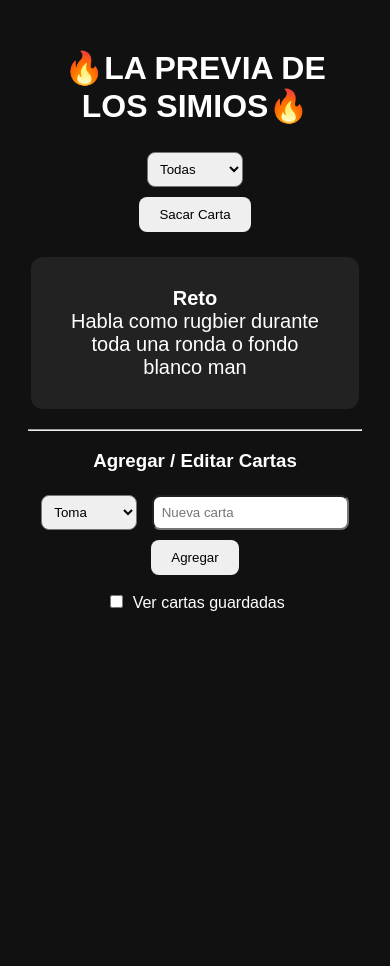
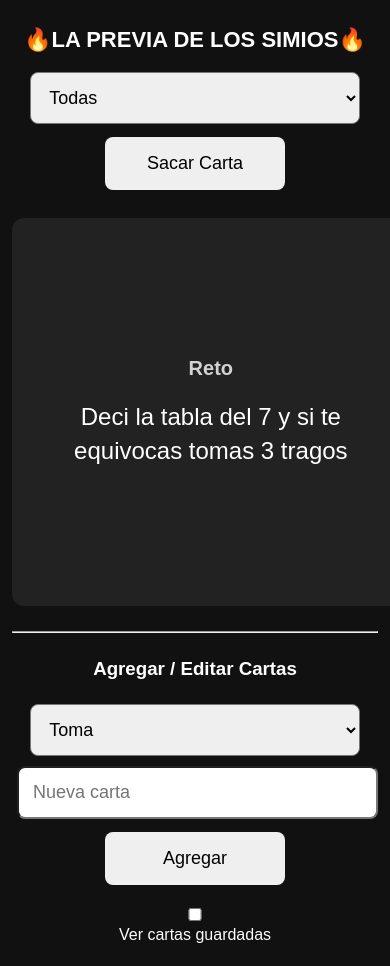
Before and after one commit to joacodapena/Previa_Simios, a plain HTML site: page index.html in a window 390 px wide. Both pictures are taken after a click on the button "Sacar Carta". Before the commit the page ends 844 px from the top, so only its background shows below. Drawn offline with Linux system fonts and the light colour scheme.

Commit message:
Ajustes mobile y funcionamiento

```diff
--- a/index.html
+++ b/index.html
@@ -2,6 +2,7 @@
 <html lang="es">
 <head>
 <meta charset="UTF-8">
+<meta name="viewport" content="width=device-width, initial-scale=1.0">
 <title>Sin Filtro - Juego</title>
 <style>
 body{
@@ -10,13 +11,27 @@ body{
     color:white;
     text-align:center;
     padding:20px;
+    margin:0;
 }
+
+/* BOTONES */
 button{
     padding:10px 20px;
     margin:5px;
     border:none;
     border-radius:8px;
     cursor:pointer;
+    font-size:16px;
+}
+
+/* CARTA */
+.card{
+    background:#222;
+    padding:30px;
+    margin:20px auto;
+    width:80%;
+    border-radius:12px;
+    font-size:20px;
 }
 .card{
     background:#222;
@@ -25,17 +40,89 @@ button{
     width:80%;
     border-radius:12px;
     font-size:20px;
+    min-height:40vh;
+
+    display:flex;
+    flex-direction:column;
+    align-items:center;
+    justify-content:center;
+    gap:10px;
 }
+.card-cat{
+    font-weight:bold;
+    font-size:18px;
+    opacity:0.8;
+    margin-bottom:10px;
+}
+
+.card-text{
+    font-size:22px;
+    line-height:1.4;
+}
+
+
+
+/* INPUTS */
 input,select{
     padding:8px;
     margin:5px;
-    border-radius: 8px;
+    border-radius:8px;
+    font-size:16px;
 }
+
+/* TEXTO CHICO */
 .small{
     font-size:14px;
     opacity:0.7;
 }
+
+/* ===== MOBILE ONLY ===== */
+@media (max-width: 768px){
+    body{
+        padding:12px;
+    }
+
+    h1{
+        font-size:22px;
+    }
+
+    button{
+        width:auto;
+        min-width:180px;
+        padding:16px 28px;
+        font-size:18px;
+        margin:8px auto;
+        display:inline-block;
+    }
+
+    select, input{
+        width:90%;
+        padding:14px;
+        font-size:18px;
+    }
+
+    .card{
+        width:95%;
+        padding:25px;
+        font-size:22px;
+    }
+
+    .card-cat{
+    font-size:20px;
+}
+
+.card-text{
+    font-size:24px;
+}
+
+
+    hr{
+        margin:25px 0;
+    }
+}
+
 </style>
+
 </head>
 
 <body>
@@ -199,6 +286,8 @@ let defaultCards = [
 ];
 
 let cards = JSON.parse(localStorage.getItem("cards")) || defaultCards;
+let deck = [];
+
 
 function save(){
 localStorage.setItem("cards",JSON.stringify(cards));
@@ -207,14 +296,28 @@ toggleListVisibility();
 }
 
 function drawCard(){
-let filter=document.getElementById("categoryFilter").value;
-let pool = filter==="all" ? cards : cards.filter(c=>c.cat===filter);
-if(pool.length===0)return;
 
-let card = pool[Math.floor(Math.random()*pool.length)];
-document.getElementById("card").innerHTML=
-`<b>${card.cat}</b><br>${card.text}`;
+    let filter = document.getElementById("categoryFilter").value;
+
+    // Si el mazo está vacío → crear nuevo
+    if(deck.length === 0){
+        deck = filter==="all"
+            ? [...cards]
+            : cards.filter(c=>c.cat===filter);
+
+        // Mezclar mazo
+        deck.sort(()=>Math.random()-0.5);
+    }
+
+    if(deck.length===0) return;
+
+    let card = deck.pop();
+
+    document.getElementById("card").innerHTML =
+    `<div class="card-cat">${card.cat}</div>
+     <div class="card-text">${card.text}</div>`;
 }
+
 
 function addCard(){
 let cat=document.getElementById("newCategory").value;
```
